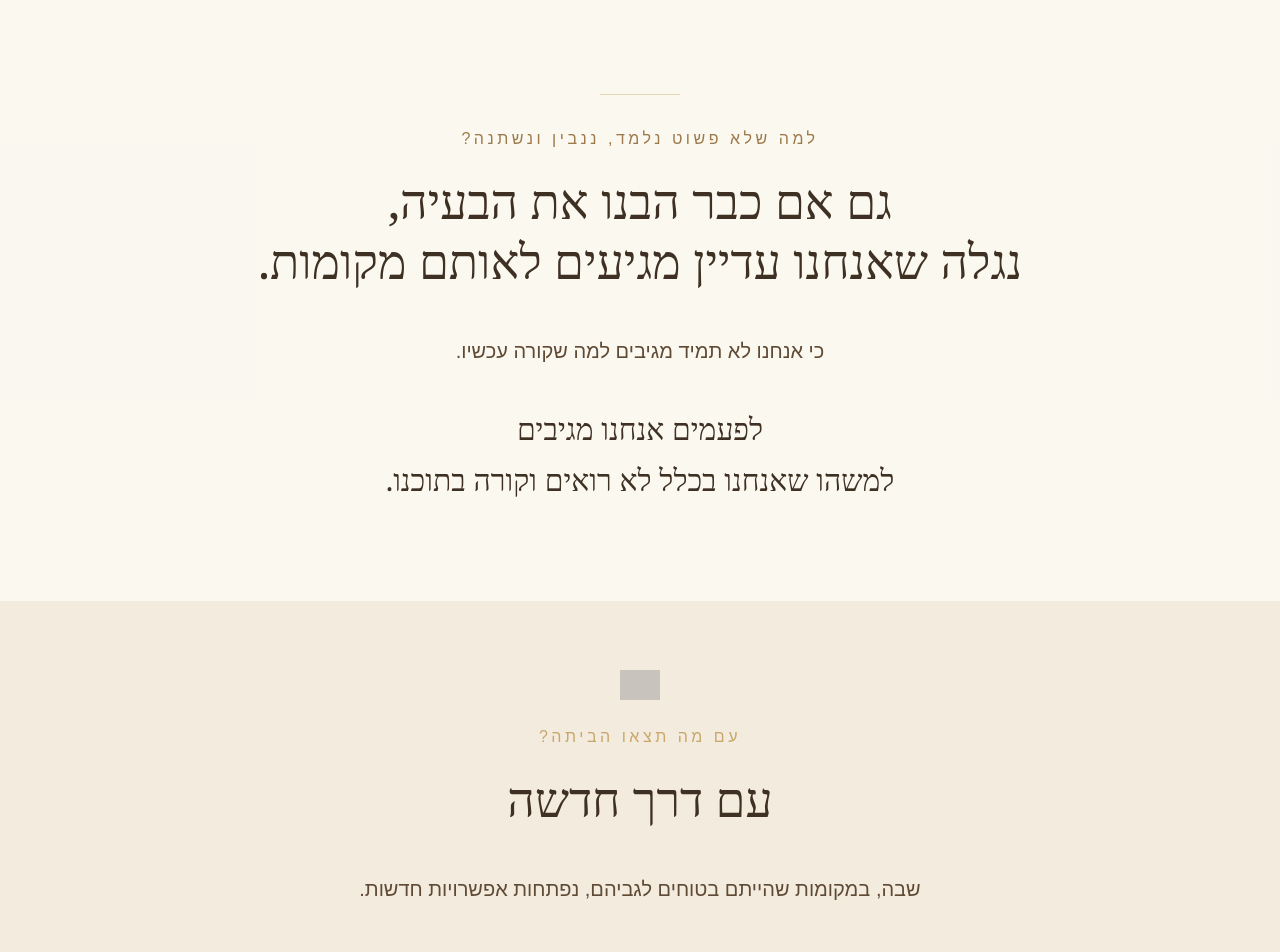
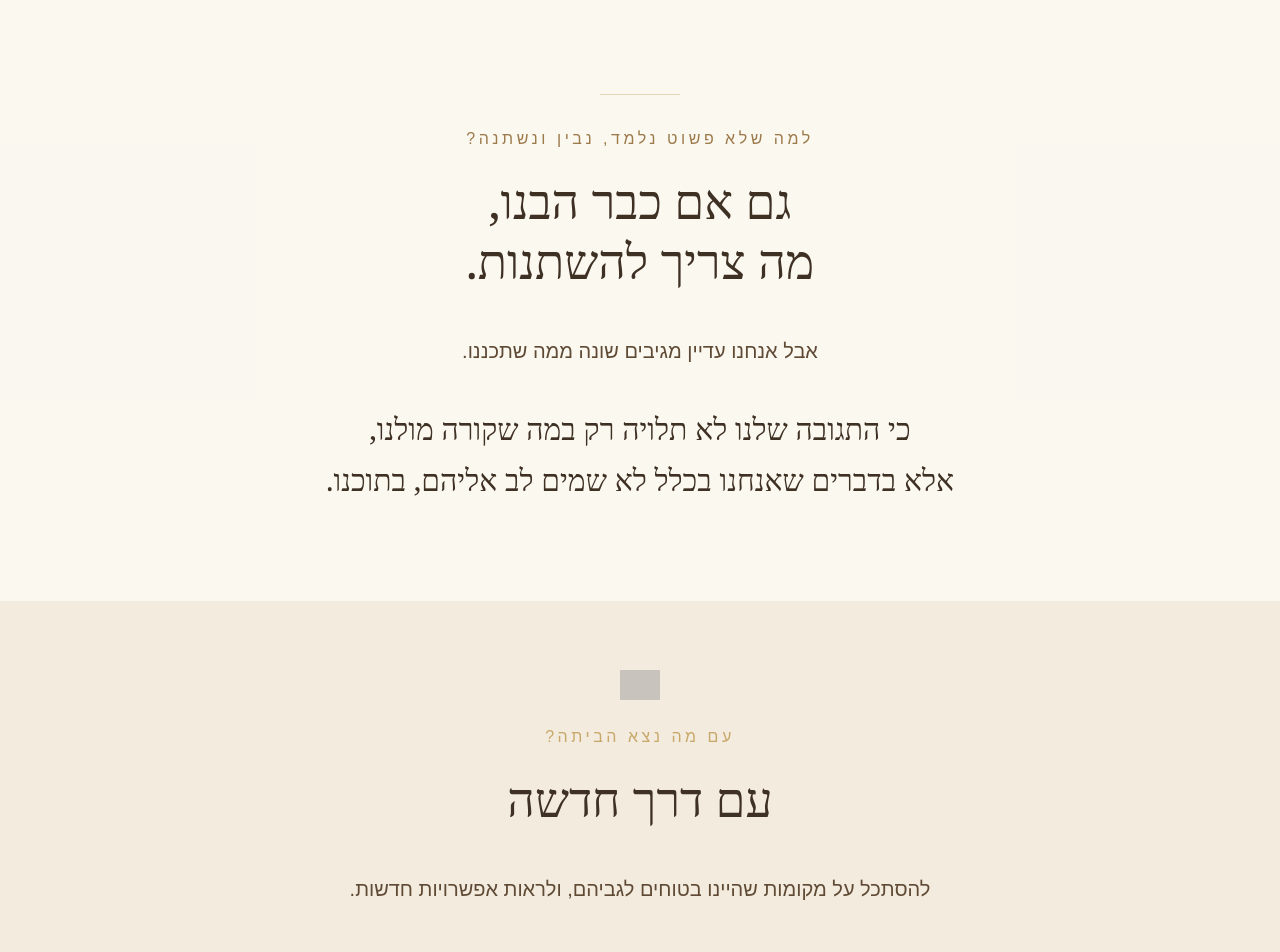
Before and after one commit to shahar27/shahar-landing, a Next.js app: page /defense-patterns-evening in a window 1280 px wide. Shown: the part 6460-7412 px from the top of the page. Built offline with nearby package versions, Linux system fonts and the light colour scheme; grey boxes are pictures that could not be loaded.

Commit message:
Refine event page design and pricing

```diff
--- a/app/defense-patterns-evening/page.tsx
+++ b/app/defense-patterns-evening/page.tsx
@@ -261,25 +261,25 @@ export default function DefensePatternsEveningPage() {
           <div className="mb-8 mx-auto h-px w-20 bg-[#C8A86A]/45" />
 
           <p className="text-[#9C7A4B] tracking-[0.22em] mb-5">
-            למה שלא פשוט נלמד, ננבין ונשתנה?
+            למה שלא פשוט נלמד, נבין ונשתנה?
           </p>
 
           <h2 className="text-4xl md:text-5xl font-serif leading-[1.25] text-[#3E3023]">
-             גם אם כבר הבנו את הבעיה,
+            גם אם כבר הבנו,
             <br />
-            נגלה שאנחנו עדיין מגיעים לאותם מקומות.
+            מה צריך להשתנות.
           </h2>
 
           <div className="mt-10 text-xl leading-10 text-[#5F4A35] space-y-6">
 
             <p>
-              כי אנחנו לא תמיד מגיבים למה שקורה עכשיו.
+              אבל אנחנו עדיין מגיבים שונה ממה שתכננו.
             </p>
 
             <p className="mt-8 text-2xl md:text-3xl font-serif text-[#3E3023] leading-[1.7]">
-              לפעמים אנחנו מגיבים
+              כי התגובה שלנו לא תלויה רק במה שקורה מולנו,
               <br />
-              למשהו שאנחנו בכלל לא רואים וקורה בתוכנו.
+              אלא בדברים שאנחנו בכלל לא שמים לב אליהם, בתוכנו.
             </p>
 
           </div>
@@ -291,7 +291,7 @@ export default function DefensePatternsEveningPage() {
         <div className="max-w-4xl mx-auto text-center">
           <BrainMark />
           <p className="text-[#C8A86A] tracking-[0.22em] mb-5">
-            עם מה תצאו הביתה?
+            עם מה נצא הביתה?
           </p>
 
           <h2 className="text-4xl md:text-5xl font-serif leading-[1.25]">
@@ -300,8 +300,8 @@ export default function DefensePatternsEveningPage() {
 
           <div className="mt-10 text-xl leading-10 text-[#5F4A35] space-y-6">
             <p>
-              שבה, במקומות שהייתם בטוחים לגביהם,
-              נפתחות אפשרויות חדשות.
+              להסתכל על מקומות שהיינו בטוחים לגביהם,
+              ולראות אפשרויות חדשות.
             </p>
 
           </div>
```
